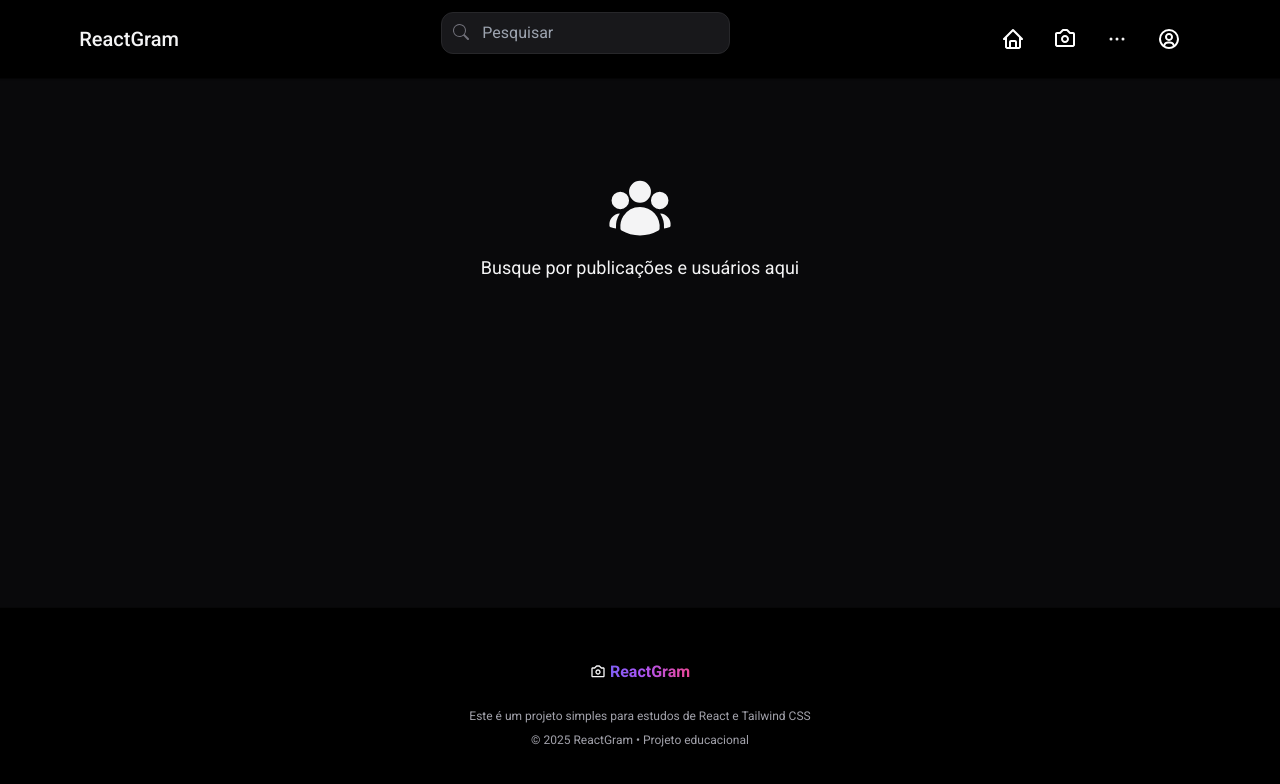
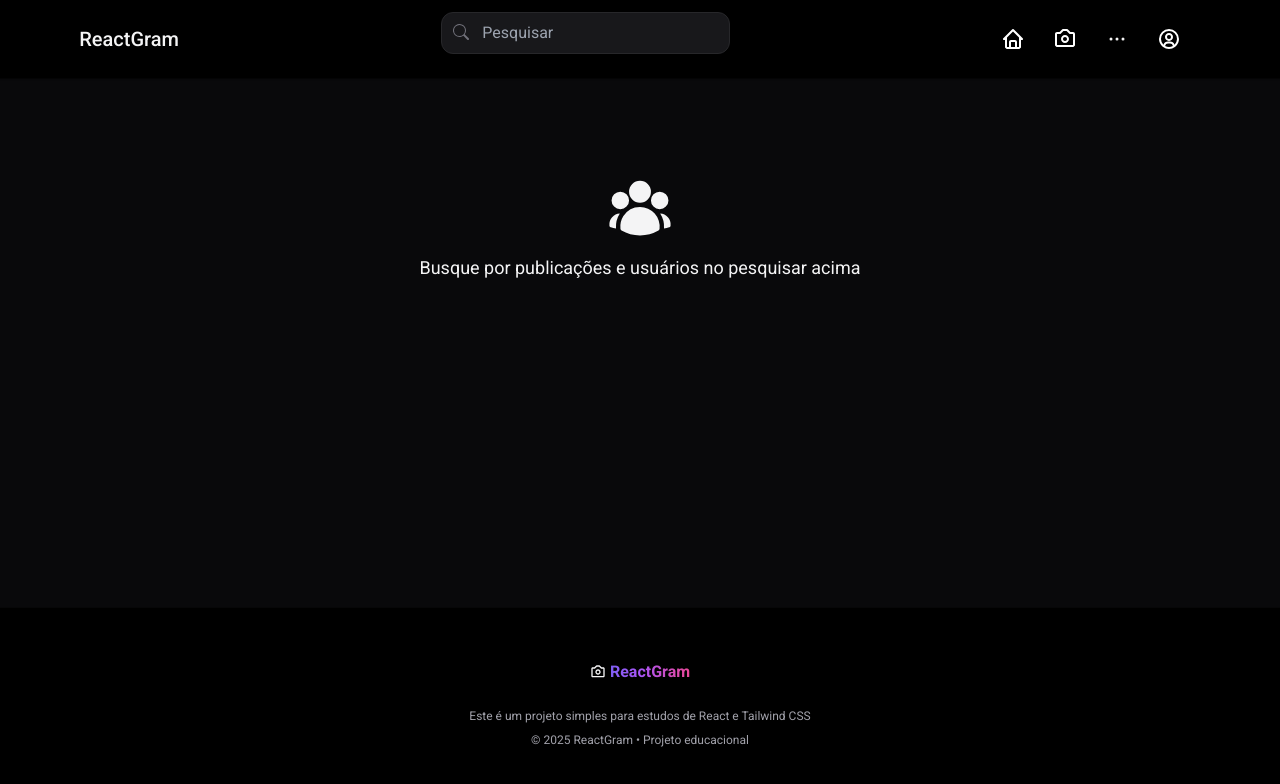
Before and after one commit to diegoramosds/projeto-reactgram, a React (Vite) app in the folder frontend/reactGram/: page /search in a window 1280 px wide. Shown: the top 784 px of the page. Built offline with nearby package versions, Linux system fonts and the light colour scheme; no server answers; sample sign-in values are in the browser's storage.

Commit message:
Update Search.tsx

```diff
--- a/frontend/reactGram/src/pages/Search/Search.tsx
+++ b/frontend/reactGram/src/pages/Search/Search.tsx
@@ -106,7 +106,7 @@ const Search = () => {
           <span>
             <HiUserGroup size={70} />
           </span>
-          Busque por publicações e usuários aqui
+          Busque por publicações e usuários no pesquisar acima
         </p>
       )}
       <div>{searchPhotos && <SearchPhotos />}</div>
```
